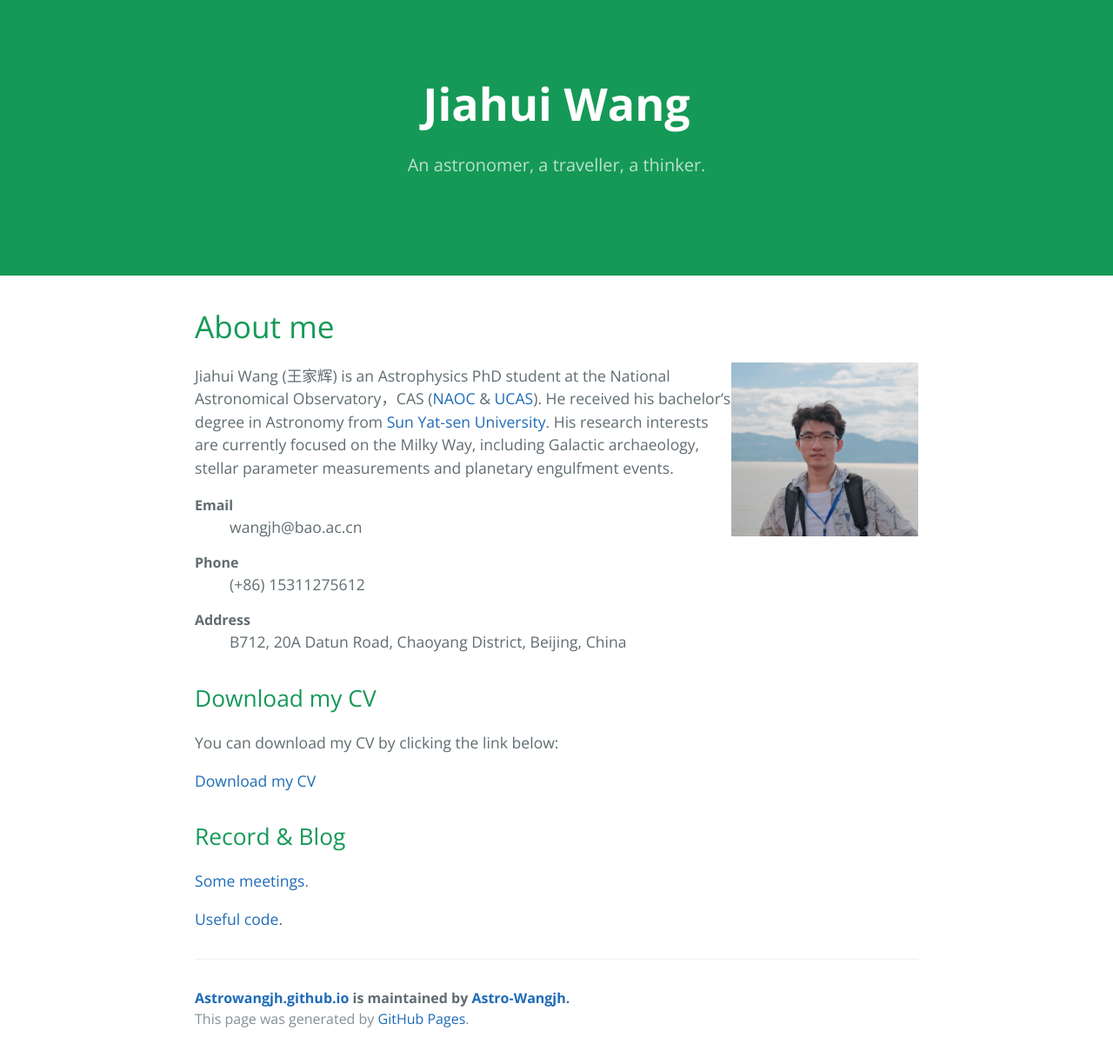
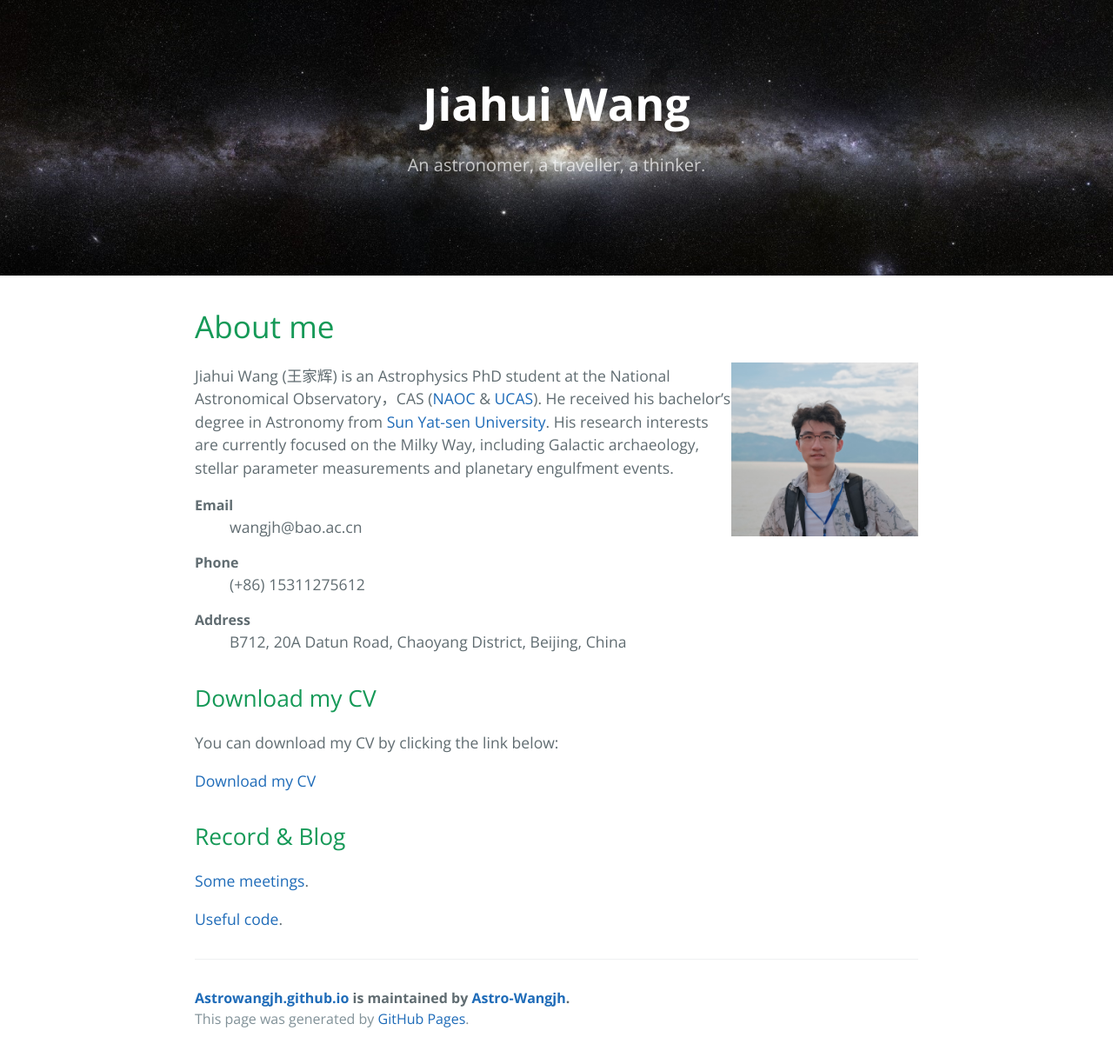
Before and after one commit to Astro-Wangjh/Astrowangjh.github.io, a Jekyll site: the page built from index.md, in a window 1280 px wide. Shown: the whole page at 87% size. Built offline with Jekyll 4.4.1, drawn with Linux system fonts in a browser that asks for light colours.

Commit message:
Update jekyll-theme-cayman.scss

```diff
--- a/_sass/jekyll-theme-cayman.scss
+++ b/_sass/jekyll-theme-cayman.scss
@@ -111,7 +111,7 @@ a {
   background-color: $header-bg-color;
 //  background-image: linear-gradient(120deg, $header-bg-color-secondary, $header-bg-color);
  // background-image: url('https://raw.githubusercontent.com/Astro-Wangjh/Astrowangjh.github.io/main/MW.jpg');
-  background-image: url('MW.jpg');
+  background-image: url('/assets/images/MW.jpg');
   background-size: cover;
   background-repeat: no-repeat;
   background-position: center;
```
